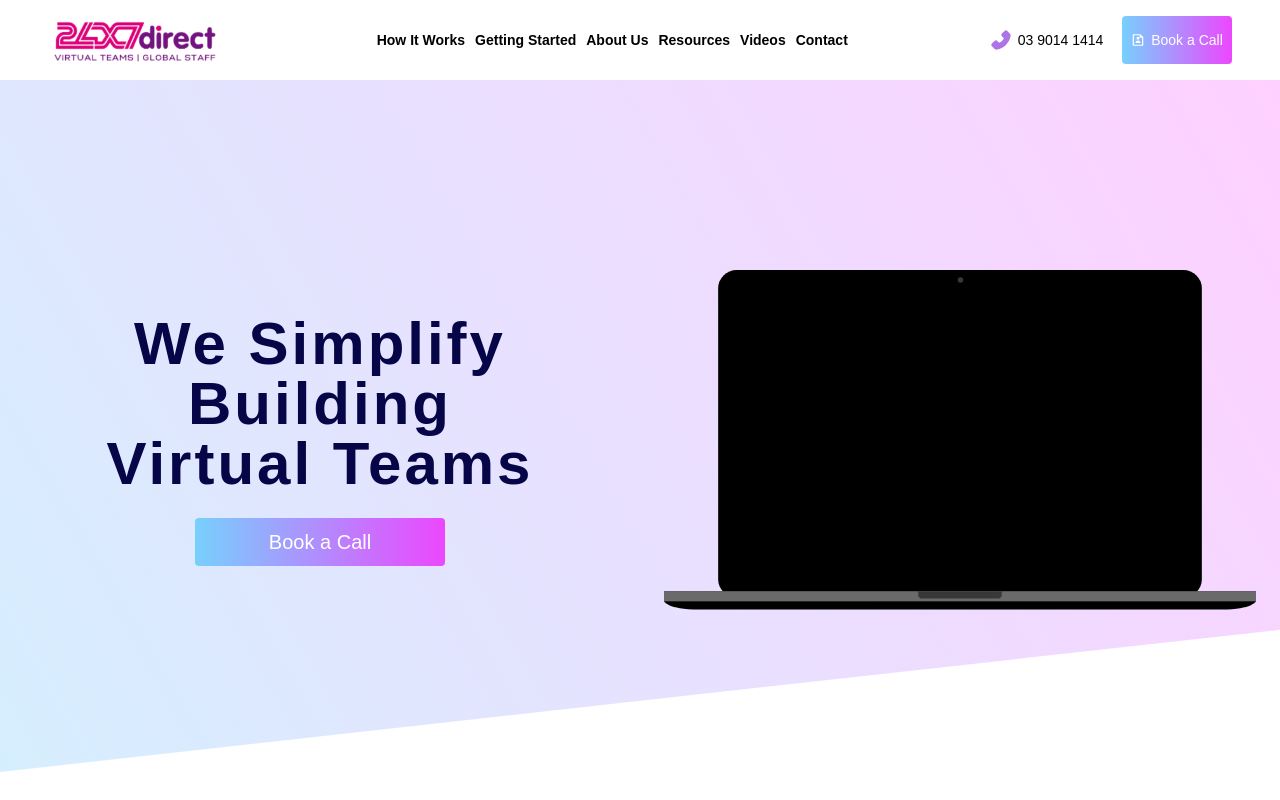
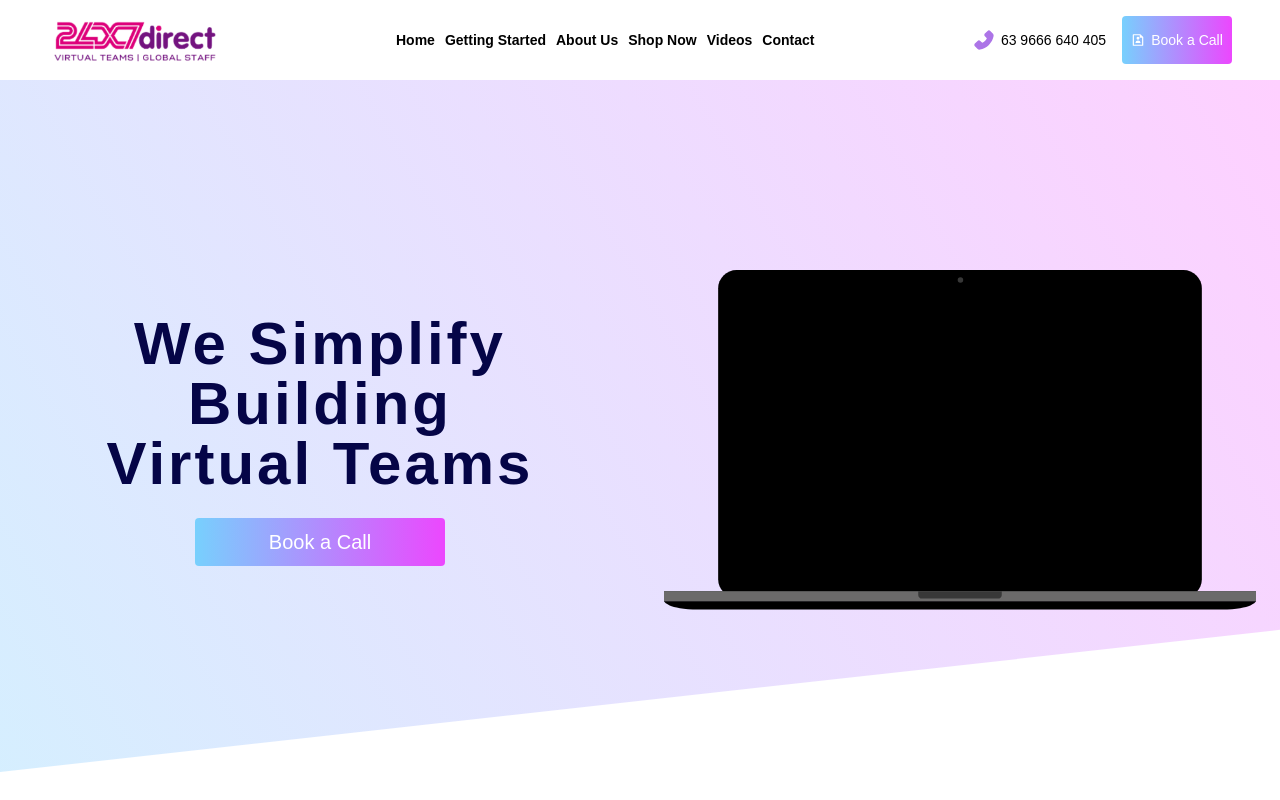
Before and after one commit to nabalmes/clone-website, a React (Create React App) app: page / in a window 1280 px wide. Built offline with nearby package versions, Linux system fonts and the light colour scheme.

Commit message:
mod header

```diff
--- a/src/components/Header.js
+++ b/src/components/Header.js
@@ -18,16 +18,16 @@ export const Header = () => {
             </Link>
             <div className=" w-full flex justify-between items-center max-md:justify-end">
                 <nav className=" w-full flex gap-[10px] flex-wrap justify-center text-sm font-bold max-md:hidden">
-                    <NavLink to='/'> How It Works</NavLink>
+                    <NavLink to='/'>Home</NavLink>
                     <NavLink to='/Component2'>Getting Started</NavLink>
                     <NavLink to='/Component3'>About Us</NavLink>
-                    <NavLink to='/Component4'>Resources</NavLink>
+                    <NavLink to='/Component4'>Shop Now</NavLink>
                     <NavLink to='/Component5'>Videos</NavLink>
                     <NavLink to='/Component6'>Contact</NavLink>
                 </nav>
                 <div className="gap-[1rem] flex justify-between items-center">
-                    <div className="min-w-[120px] font-medium max-sm:hidden">
-                        <Link className="flex justify-center items-center gap-[5px] text-sm" to='tel:+03 9014 1414' title="contact"><AiFillPhone className="cursor-pointer text-2xl text-[#AC74E7]" /> 03 9014 1414 </Link>
+                    <div className="min-w-[max-content] font-medium max-sm:hidden">
+                        <Link className="flex justify-center items-center gap-[5px] text-sm" to='tel:+63 9666 640 405' title="contact"><AiFillPhone className="cursor-pointer text-2xl text-[#AC74E7]" /> 63 9666 640 405 </Link>
                     </div>
                     <button className="max-sm:hidden min-w-[110px] flex gap-1.5 justify-center items-center bg-button-color hover:bg-button-color-hover py-[14px] px-[5px] text-sm text-white rounded"><RiFileUserLine />Book a Call</button>
                     <div onClick={navToggle} className={`navbar__toggle ${isActive ? "is-active" : ""}`} id="mobile-menu">
@@ -46,7 +46,7 @@ export const Header = () => {
                 <NavLink onClick={navToggle} to='/Component6' className='navbar__link'>Contact</NavLink>
                 <div className="gap-[1rem] flex justify-around items-center w-full">
                     <div className="min-w-[120px] hidden font-medium max-sm:block">
-                        <Link className="flex justify-center items-center gap-[5px] text-sm" to='tel:+03 9014 1414' title="contact"><AiFillPhone className="cursor-pointer text-2xl text-[#AC74E7]" /> 03 9014 1414 </Link>
+                        <Link className="flex justify-center items-center gap-[5px] text-sm" to='tel:+63 9666 640 405' title="contact"><AiFillPhone className="cursor-pointer text-2xl text-[#AC74E7]" /> 63 9666 640 405 </Link>
                     </div>
                     <button className="max-sm:flex min-w-[110px] hidden gap-1.5 justify-center items-center bg-button-color hover:bg-button-color-hover py-[14px] px-[5px] text-sm text-white rounded"><RiFileUserLine />Book a Call</button>
                 </div>
```
